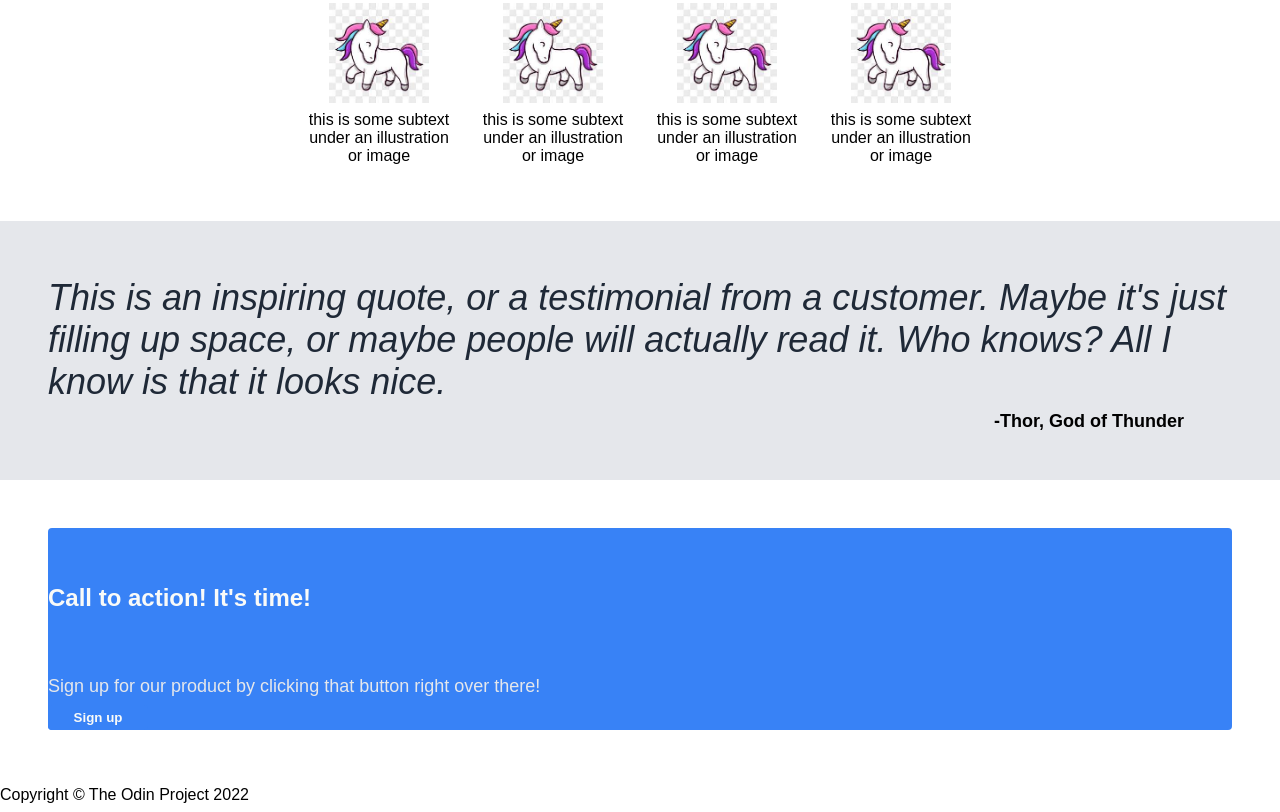
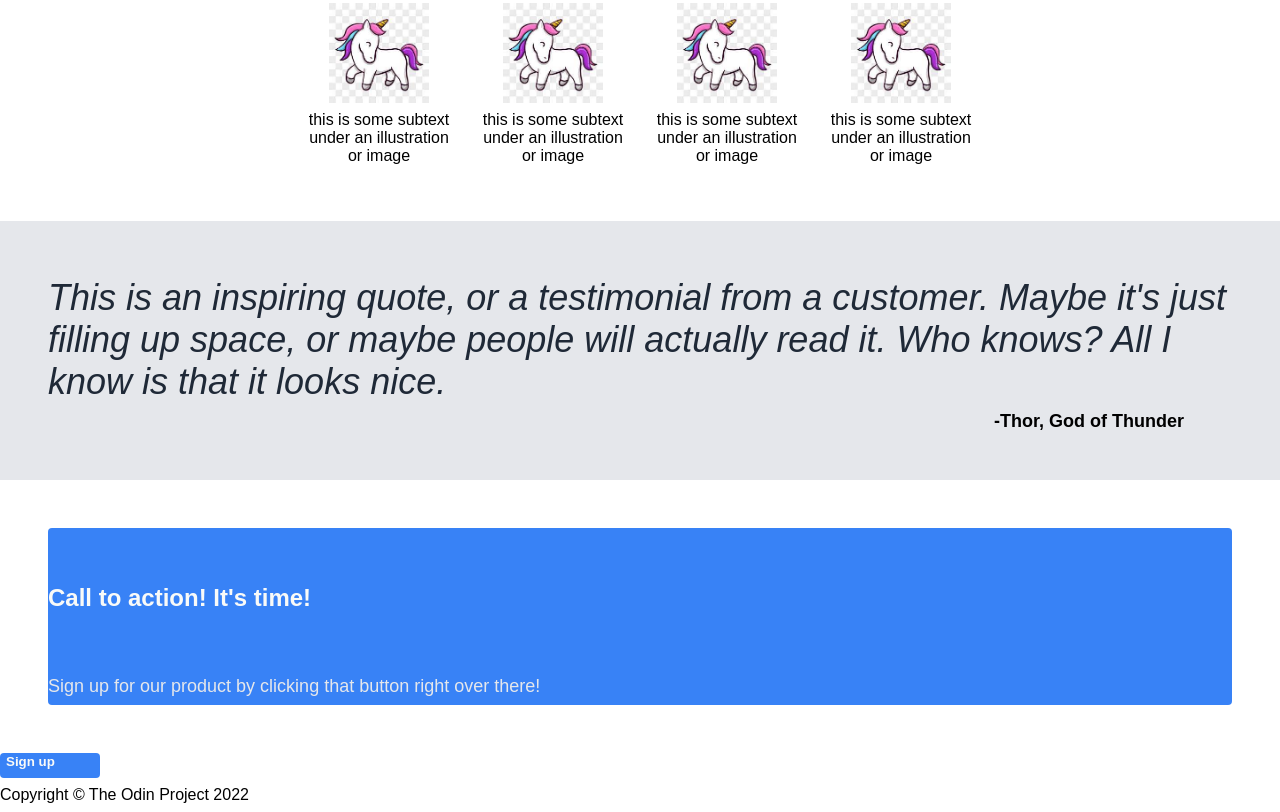
Before and after one commit to tgrasee/Landing-page, a plain HTML site: page index.html in a window 1280 px wide. Shown: the part 471-1283 px from the top of the page. Drawn offline with Linux system fonts and the light colour scheme.

Commit message:
Move cta-button out of div call

```diff
--- a/index.html
+++ b/index.html
@@ -61,11 +61,13 @@
                 Who knows? All I know is that it looks nice.</p>
             <h6>-Thor, God of Thunder</h6>
         </div>
+
         <div class="call">
             <h6>Call to action! It's time!</h6>
             <p>Sign up for our product by clicking that button right over there!</p>
-            <button type="button">Sign up</button>
         </div>
+        <button class="cta-button" type="button">Sign up</button>
+
         <div class="footer">
             <p>Copyright &copy; The Odin Project 2022</p>
         </div>
```
